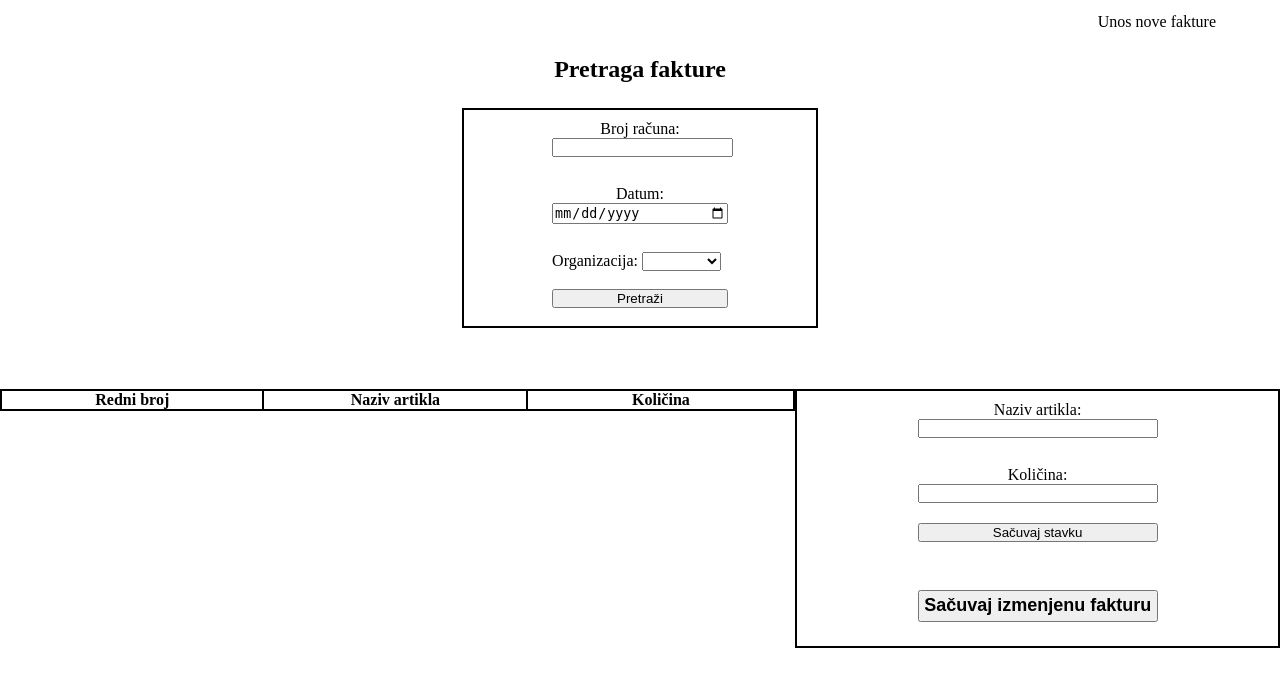
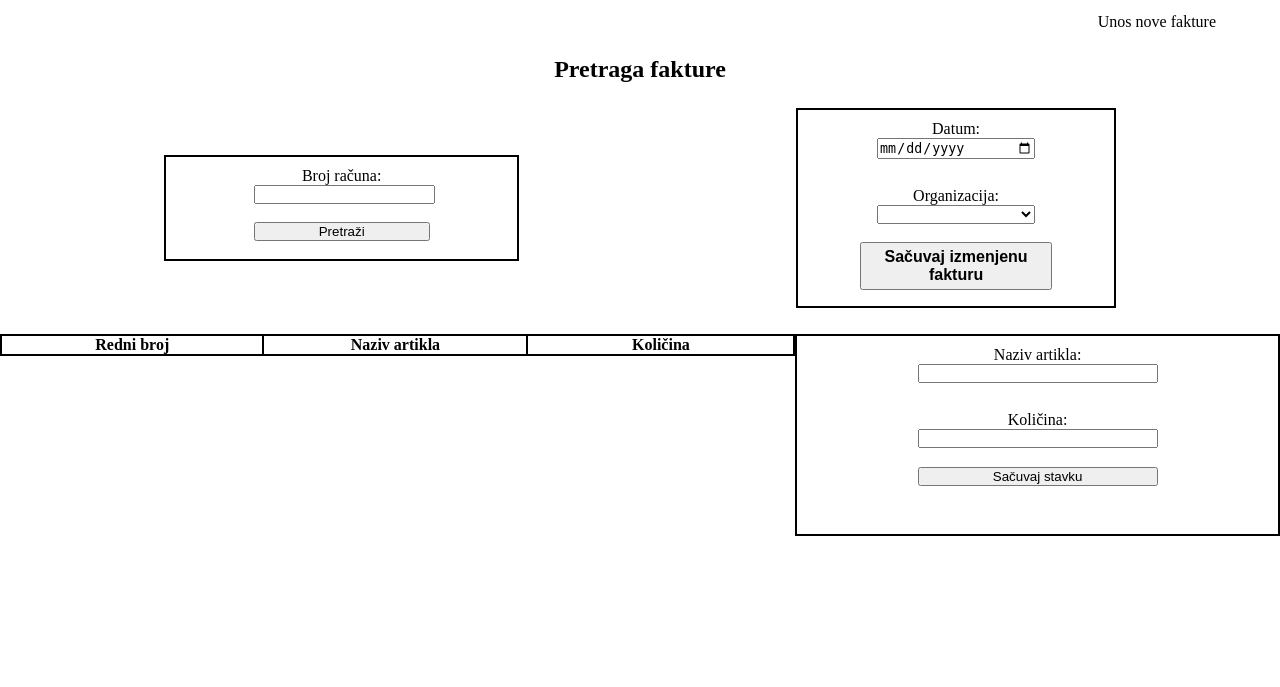
Before and after one commit to was2309/Faktura-Racun, a PHP site: page /invoiceSearch.php in a window 1280 px wide. Shown: the top 687 px of the page. Run offline with PHP 8.4, Linux system fonts and the light colour scheme; data that the repository does not hold is empty.

Commit message:
Isprevljen deo sa promenom stavke. Restruktuiran UI. Greska bila zbog dugmeta u pogresnoj formi i scope-a tog dugmeta.

```diff
--- a/www/invoiceSearch.php
+++ b/www/invoiceSearch.php
@@ -105,7 +105,8 @@
     if(isset($_POST['update'])){
         if(!isset($_SESSION['invoice'])){
             echo '<script>alert("Molimo dodajte fakturu koju želite da izmenite!")</script>';
-        }else{
+            return;
+        }
 
         $conn->autocommit(false);
 
@@ -164,32 +165,37 @@
             $_POST = array();
         }
     }
-    }
 
 ?>
     <div class="links">
         <a href="index.php">Unos nove fakture</a>
     </div>
-
     <div id="invoiceForm">
         <label class="title"> Pretraga fakture </label>
-
-        <form method="post" action="" name="invoiceF" id="invoiceF">
+        <div class="searchForms">
+            <div class="searchPart">
+                <form method="post" action="" name="searchInvoiceF" id="searhInvoiceF">
                     <div class="input_group">
                         <label>Broj računa: </label>
                         <input type="number" name="invoiceNumber"  class="input_invoice_number" value="<?php
                         echo $invoice->getInvoiceNumber();
                         ?>"><br>
                     </div>
+                    <button type="submit" name="search" value="search">Pretraži</button>
+                </form>
+
+            </div>
+            <div class="searchPart">
+                <form method="post" action="" name="invoiceF" id="invoiceF">
                     <div class="input_group">
                         <label>Datum: </label>
-                <input type="date" name="date" value="<?php
+                        <input type="date" name="date" id="date" value="<?php
                         echo $invoice->getDate();
                         ?>"><br>
                     </div>
                     <div class="input_group">
-                <label+>Organizacija: </label>
-                <select name="organization">
+                        <label>Organizacija: </label>
+                        <select name="organization" id="organization">
                             <option value=""></option>
                             <option value="Samsung" <?php
                             if($invoice->getOrganization() === 'Samsung'){
@@ -215,9 +221,11 @@
                     </div>
 
                     <br>
-            <button type="submit" name="search" value="search">Pretraži</button>
+                    <button type="submit" name="update" value="update" id="update" class="save_invoice">Sačuvaj izmenjenu fakturu</button>
                 </form>
+            </div>
             <br><br>
+        </div>
     </div>
 
     <div class="items">
@@ -273,7 +281,7 @@
                     <button type="submit" name="saveItem" class="add_item">Sačuvaj stavku</button>
                 </div>
                 <br><br>
-                <button type="submit" name="update" value="update" class="save_invoice">Sačuvaj izmenjenu fakturu</button>
+
             </form>
         </div>
     </div>
--- a/www/styles/style.css
+++ b/www/styles/style.css
@@ -28,6 +28,31 @@
     align-items: center;
     flex-direction: column;
     padding: 2%;
+}
+
+.searchForms{
+    display: flex;
+    flex-direction: row;
+    justify-content: space-evenly;
+    align-items: center;
+    width: 100%;
+}
+.searchPart{
+    width: fit-content;
+    margin-left: auto;
+    margin-right: auto;
+}
+
+#invoiceF{
+    width: 25vw;
+}
+
+#date{
+    width: 18rem;
+}
+
+#organization{
+    width: 15rem;
 }
 
 .items{
@@ -111,10 +136,10 @@ button{
 }
 
 .save_invoice{
-    width: 15rem;
-    height: 2rem;
+    width: 12rem;
+    height: 3rem;
     font-weight: bold;
-    font-size: large;
+    font-size: medium;
 }
 
 .removeItemBtnClass{
```
Lines whose indentation alone changed are shown as unchanged.
